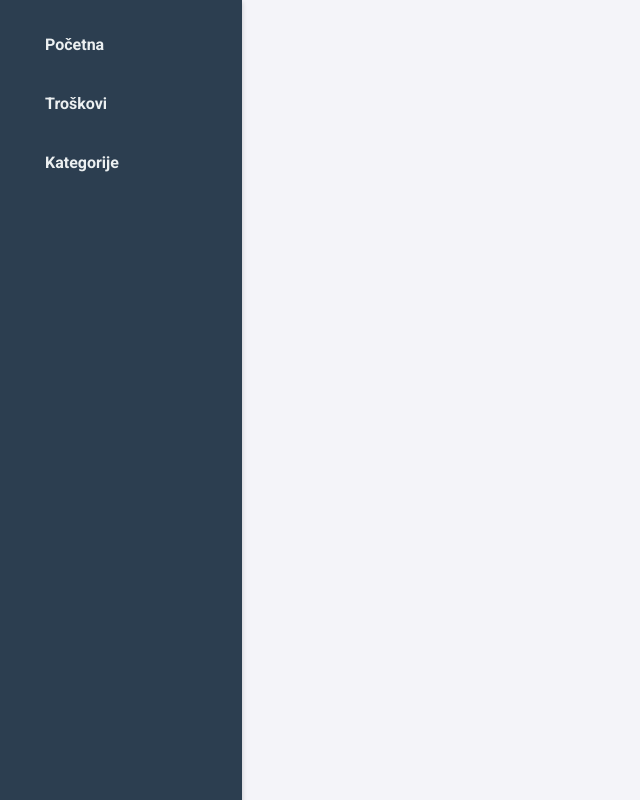
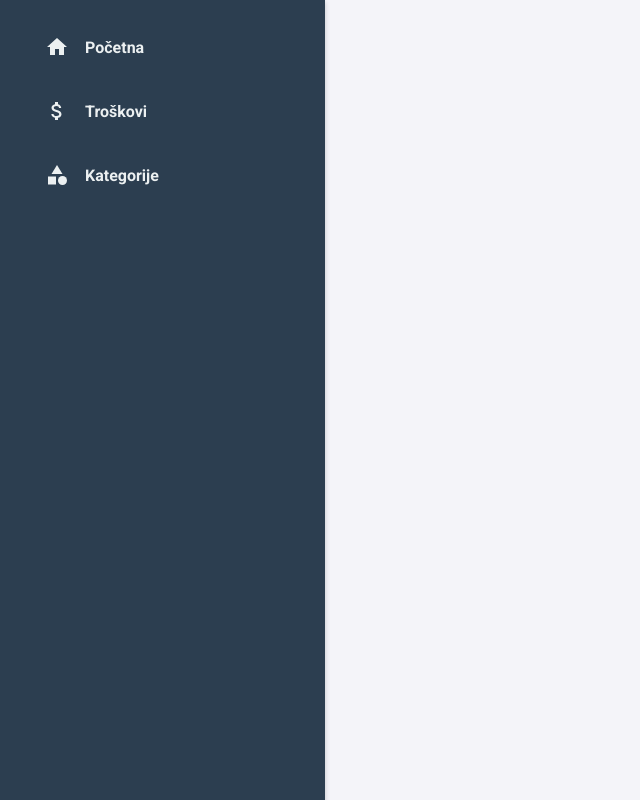
Before and after one commit to 1Papillon1/upravljanje_troskovima, a React (Create React App) app: page /expenses in a window 1280 px wide. Shown: the whole page, without its empty margins (0-640 px from the left). Built offline with nearby package versions, Linux system fonts and the light colour scheme.

Commit message:
Dodavanje ikona pokraj linkova u navigaciji.

```diff
--- a/src/components/Navigation.jsx
+++ b/src/components/Navigation.jsx
@@ -1,4 +1,7 @@
 import React from "react";
+import HomeIcon from '@mui/icons-material/Home';
+import AttachMoneyIcon from '@mui/icons-material/AttachMoney';
+import CategoryIcon from '@mui/icons-material/Category';
 
 
 
@@ -10,13 +13,25 @@ export default function Navigation()
             <div className="navigation">
                 <ul className="list">
                     <li className="list__item">
-                        <a className="link link--navigation" href="/home">Početna</a>
+                        <a className="link link--navigation" href="/home">
+                        <HomeIcon className="link__icon" />
+                        <span className="link__text">Početna</span>
+                        </a>
+
                     </li>
                     <li className="list__item">
-                        <a className="link link--navigation" href="/expenses">Troškovi</a>
+                        <a className="link link--navigation" href="/expenses">
+                        <AttachMoneyIcon className="link__icon" />
+                        <span className="link__text">Troškovi</span>
+                        </a>
+
                     </li>
                     <li className="list__item">
-                        <a className="link link--navigation" href="/categories">Kategorije</a>
+                        <a className="link link--navigation" href="/categories">
+                        <CategoryIcon className="link__icon" />
+                        <span className="link__text">Kategorije</span>
+                        </a>
+
                     </li>
                 </ul>
             </div>
--- a/src/styles/components/_links.scss
+++ b/src/styles/components/_links.scss
@@ -4,15 +4,27 @@
 @import "../base/_variables";
 
 .link {
-    display: block;
+    display: flex;
+    align-items: center;
     color: #ecf0f1;
     text-decoration: none;
-    padding: 15px 20px;
+    padding: 15px 10px;
     border-radius: 4px;
     margin-bottom: 10px;
     font-size: 16px;
     font-weight: bold;
+    justify-content: flex-start;
+
     &:hover {
         background-color: #34495e;
     }
+
+    &__icon {
+        margin-left: 10px;
+        font-size: 20px;
+    }
+    &__text {
+        display: inline;
+        margin-left: 1rem;
+    }
 }
--- a/src/styles/components/_sidebar.scss
+++ b/src/styles/components/_sidebar.scss
@@ -7,7 +7,7 @@
     box-shadow: 0 2px 5px rgba(0, 0, 0, 0.2);
     color: #ecf0f1;
     padding: 20px 25px;
-    width: 15vw;
+    width: 275px;
     height: 100vh;
     position: fixed;
     display: flex;
```
